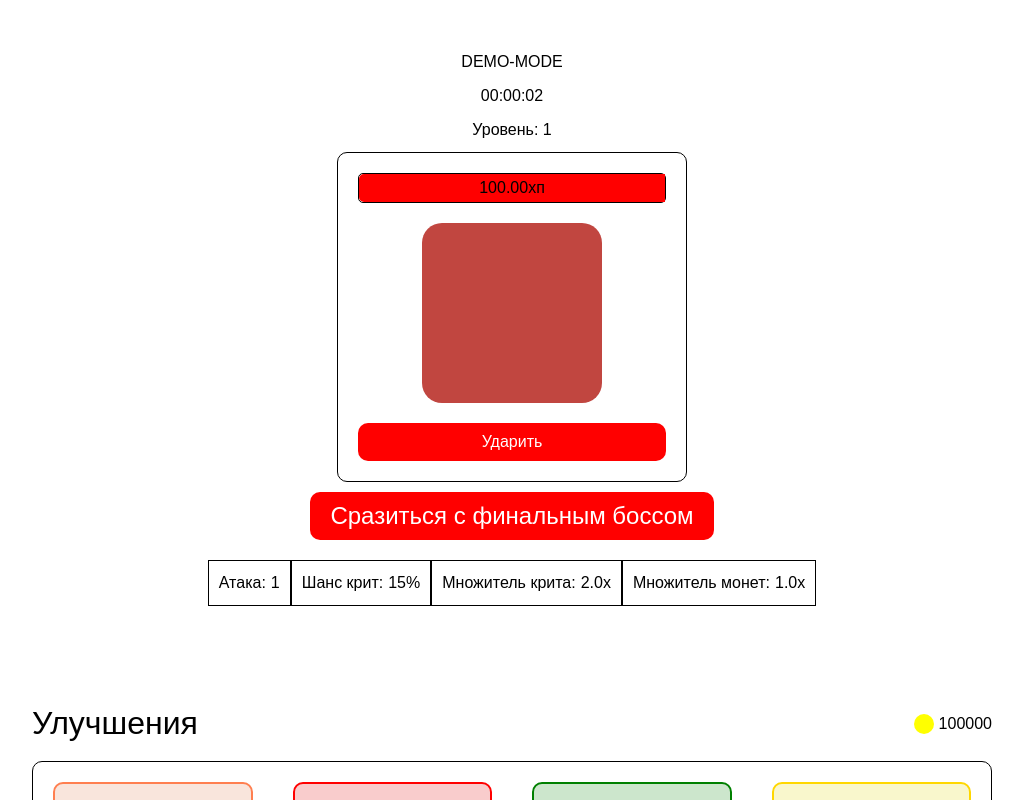
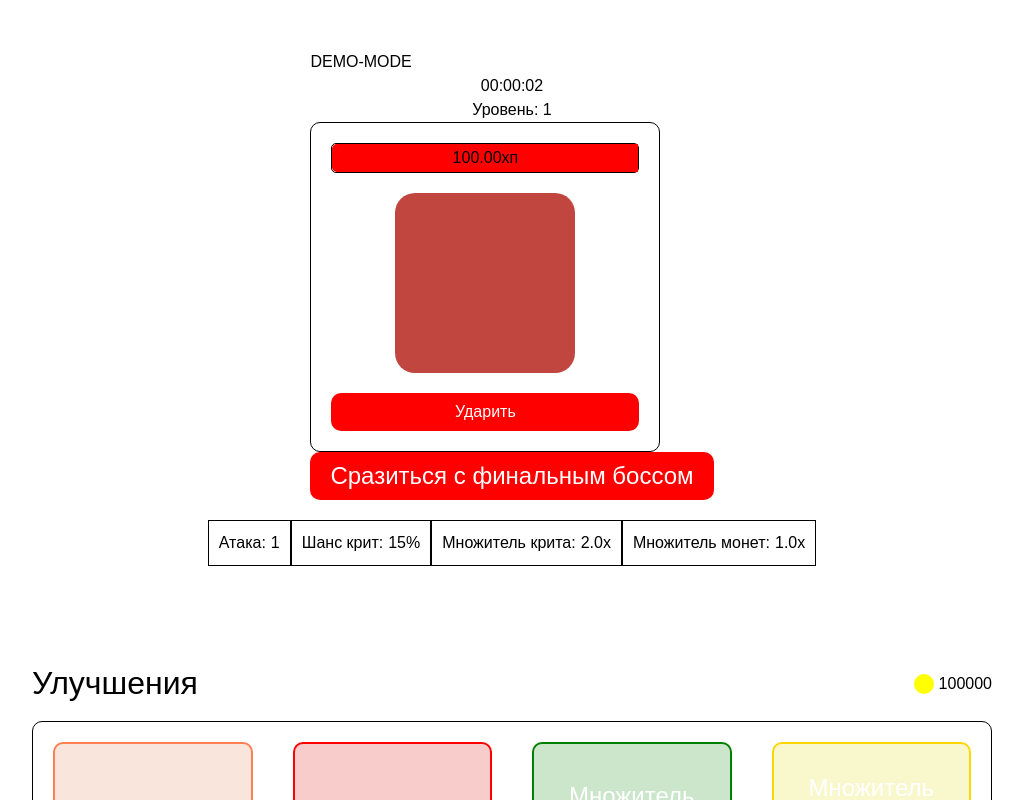
Before and after one commit to HELLRAID-cmd/Tap-Tap-MonsterHunter, a React (Vite) app in the folder client/: page / in a window 1280 px wide. Both pictures are taken after a click on the button "Начать демо режим". Shown: the top 800 px of the page, without its empty margins (128-1151 px from the left). Built offline with nearby package versions, Linux system fonts and the light colour scheme.

Commit message:
Опернул в container

```diff
--- a/client/src/Components/Monster/Monster.tsx
+++ b/client/src/Components/Monster/Monster.tsx
@@ -40,10 +40,9 @@ export const Monster = ({ health }: MonsterProps) => {
 
   return (
     <div className="monster">
-      {isDemo && (
-        <p className="demo">DEMO-MODE</p>
-      )}
-      <span>{formatTime(timerValue)}</span>
+      <div className="container">
+        {isDemo && <p className="demo">DEMO-MODE</p>}
+        <span className="monster-timer">{formatTime(timerValue)}</span>
         <p className="monster-lvl">Уровень: {levelMonster}</p>
         <div className="monster-wrapper">
           {/* Цифры урона */}
@@ -54,7 +53,10 @@ export const Monster = ({ health }: MonsterProps) => {
           ))}
 
           {/* Здоровье моба */}
-        <HealthBarMonster monsterHealth={monsterHealth} maxHealth={maxHealth} />
+          <HealthBarMonster
+            monsterHealth={monsterHealth}
+            maxHealth={maxHealth}
+          />
 
           {/* Монстр */}
           <div
@@ -76,14 +78,12 @@ export const Monster = ({ health }: MonsterProps) => {
           />
         </div>
 
-      {isDemo && (
-        <FinalBossBtn />
-      )}
+        {isDemo && <FinalBossBtn />}
 
         {level >= 110 && critLevel >= 25 && critLevelDamage >= 25 && (
           <FinalBossBtn />
         )}
-
+      </div>
     </div>
   );
 };
```
Lines whose indentation alone changed are shown as unchanged.
